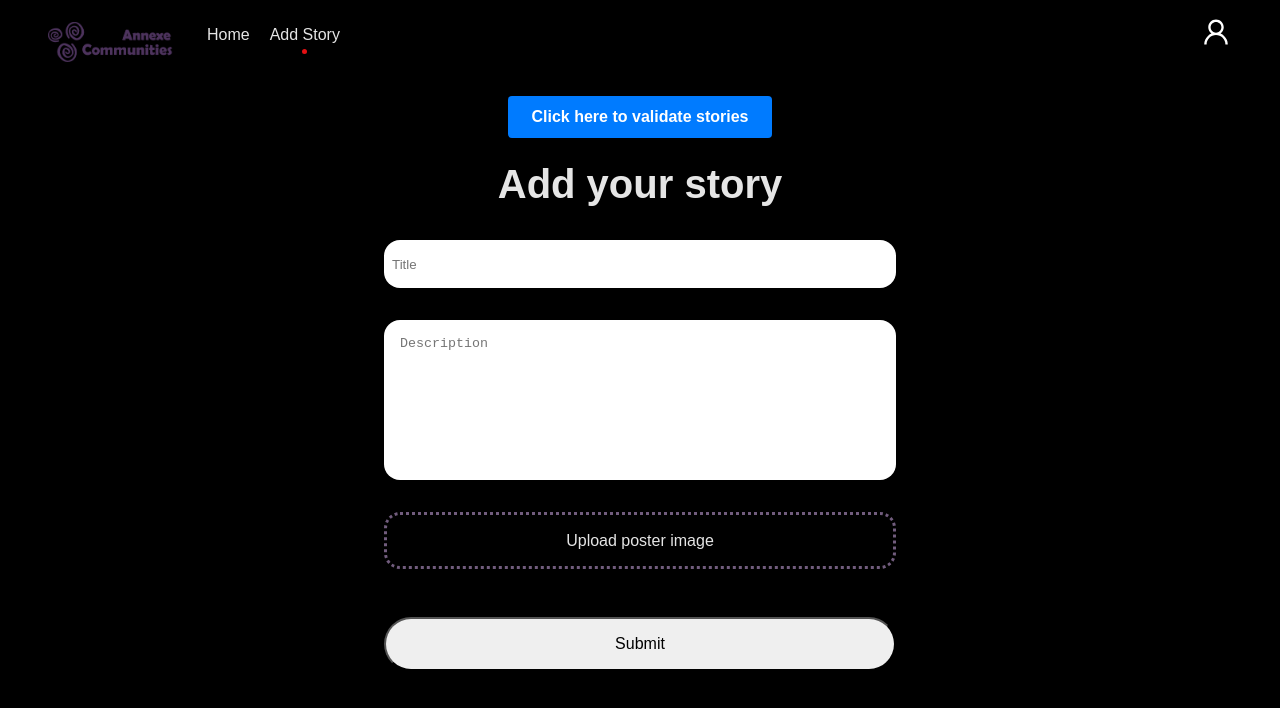
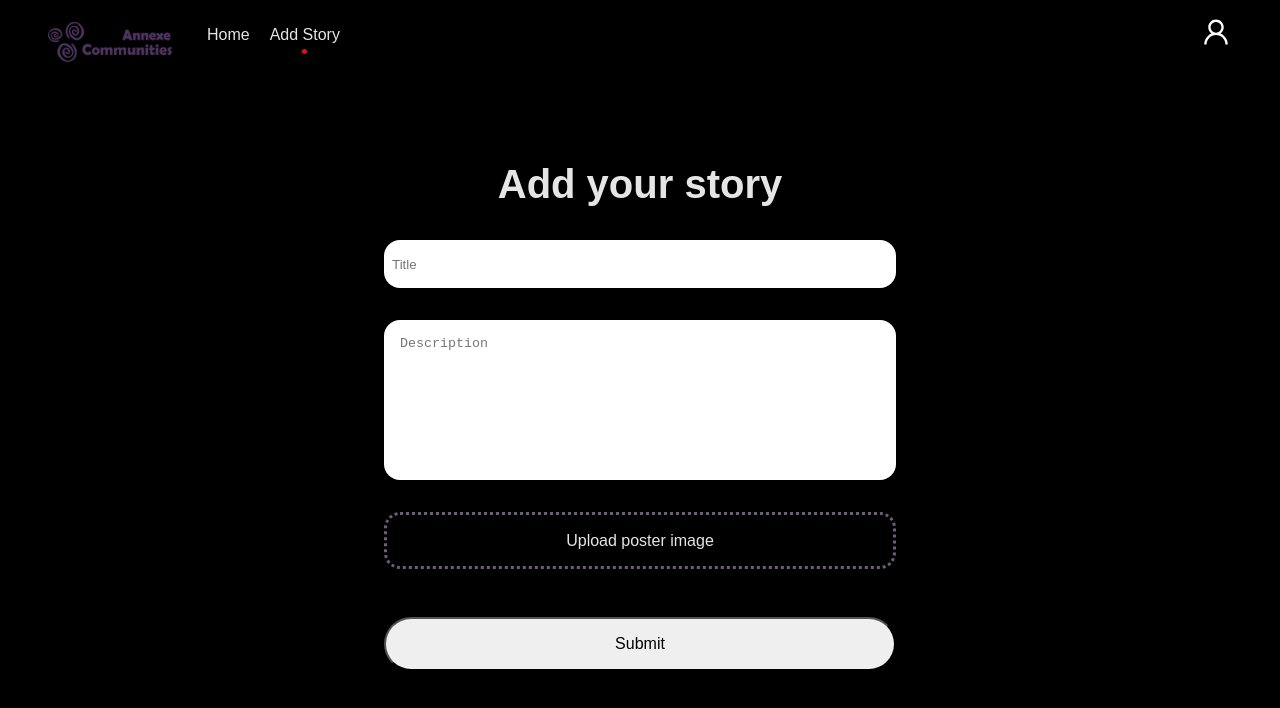
Before and after one commit to urfrider/annexe-app, a React (Create React App) app: page /story in a window 1280 px wide. Shown: the top 708 px of the page. Built offline with nearby package versions, Linux system fonts and the light colour scheme; no server answers.

Commit message:
check to see if user is logged in for validatoin

```diff
--- a/src/pages/Story.tsx
+++ b/src/pages/Story.tsx
@@ -10,6 +10,7 @@ import {
   Wrapper,
 } from "../Components/styledComponents";
 import styled from "styled-components";
+import { useAuth } from "../firebase/firebaseAuth";
 
 const ButtonDiv = styled.div`
   position: absolute;
@@ -46,6 +47,8 @@ function Story() {
   const [description, setDescription] = useState("");
   const [posterImage, setPosterImage] = useState("");
 
+  const user: any = useAuth();
+
   const onSubmit = async (event: React.FormEvent) => {
     event.preventDefault();
     const data = {
@@ -58,11 +61,14 @@ function Story() {
 
   return (
     <Wrapper>
-      <ButtonDiv>
-      <Link to="/validation">
-      <Button >Click here to validate stories</Button>
-      </Link>
-      </ButtonDiv>
+      {user && (
+        <ButtonDiv>
+          <Link to="/validation">
+            <Button>Click here to validate stories</Button>
+          </Link>
+        </ButtonDiv>
+      )}
+
       <FormContainer onSubmit={onSubmit}>
         <FormTitle>Add your story</FormTitle>
         <Input
```
